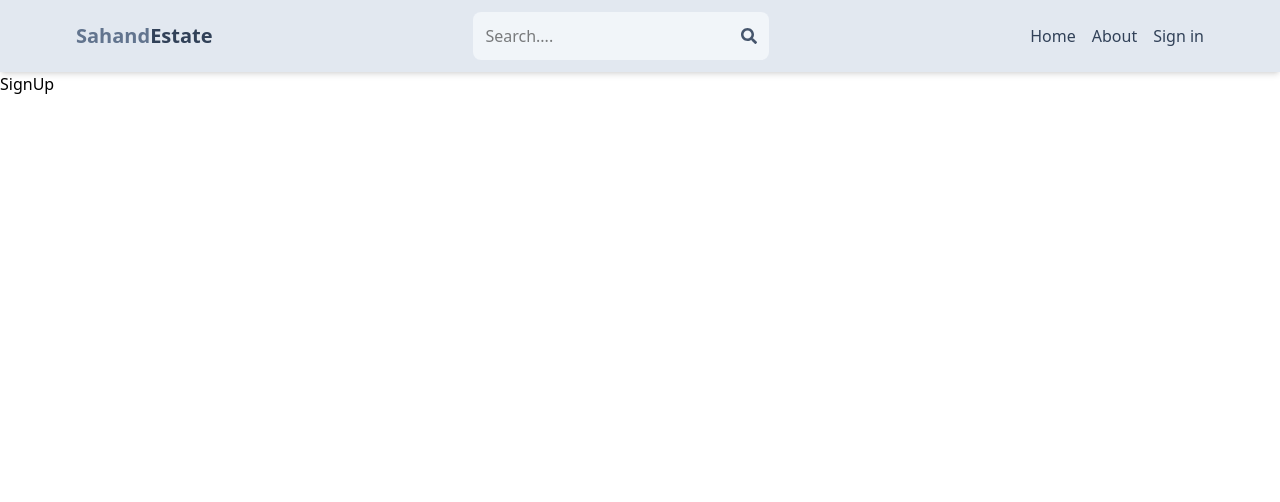
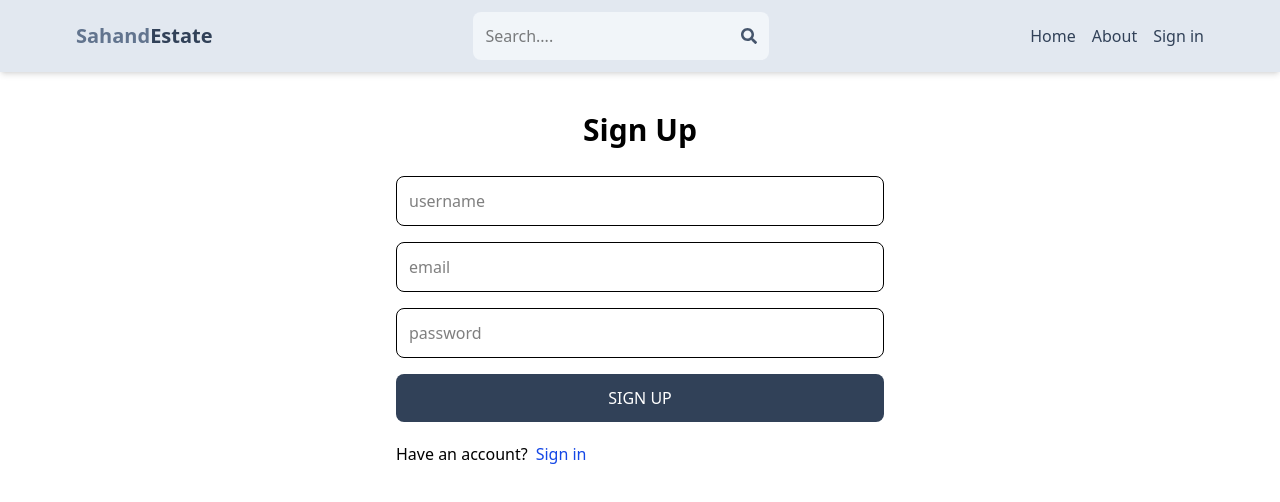
Before and after one commit to amiz-seoat/mern-estate, a React (Vite) app in the folder client/: page /sign-up in a window 1280 px wide. Shown: the top 502 px of the page. Built offline with nearby package versions, Linux system fonts and the light colour scheme.

Commit message:
complete sign up page ui

```diff
--- a/client/src/pages/SignUp.jsx
+++ b/client/src/pages/SignUp.jsx
@@ -1,7 +1,23 @@
 import React from 'react'
+import { Link } from 'react-router-dom'
+
 
 export default function SignUp() {
   return (
-    <div>SignUp</div>
+    <div className='p-3 max-w-lg mx-auto'>
+      <h1 className='text-3xl text-center font-semibold my-7'>Sign Up</h1>
+      <form className='flex flex-col gap-4'>
+        <input type="text" placeholder='username' className='border p-3 rounded-lg' id='username'/>
+        <input type="email" placeholder='email' className='border p-3 rounded-lg' id='email'/>
+        <input type="password" placeholder='password' className='border p-3 rounded-lg' id='password'/>
+        <button className='bg-slate-700 text-white p-3 rounded-lg uppercase hover:opacity-95 disabled:opacity-80'>Sign Up</button>
+      </form>
+      <div className='flex gap-2 mt-5'>
+        <p>Have an account?</p>
+        <Link to={'/sign-in'}>
+          <span className='text-blue-700'>Sign in</span>
+        </Link>
+      </div>
+    </div>
   )
 }
```
